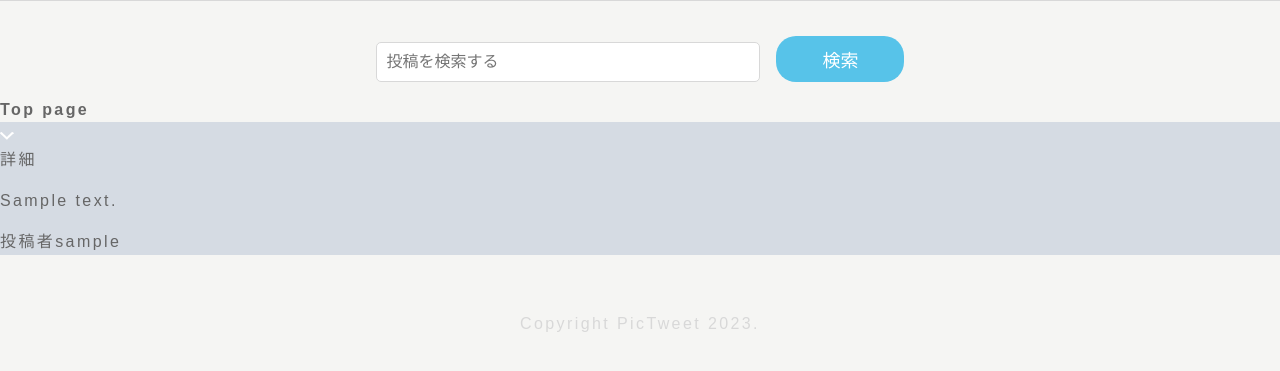
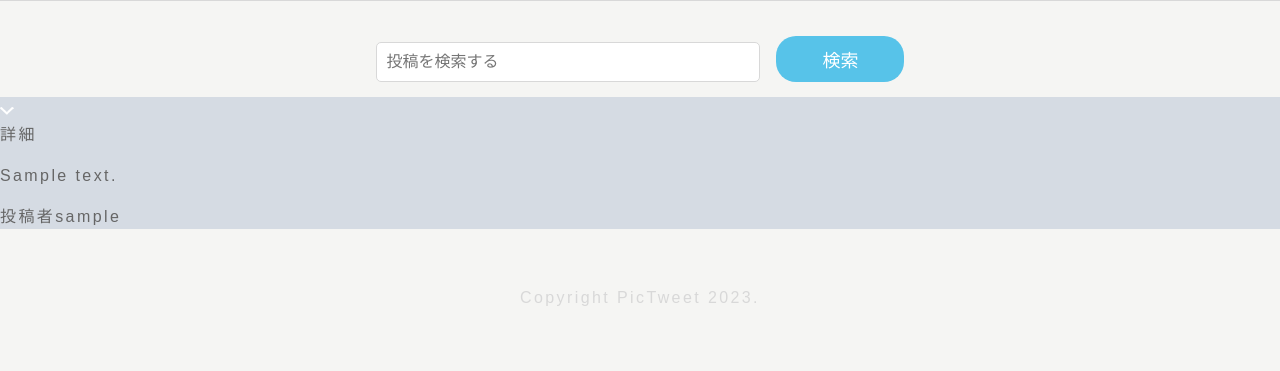
Before and after one commit to watataku11xx/pictweet, a Django app: page / in a window 1280 px wide. Shown: the part 61-432 px from the top of the page. Run offline with Django 4.2, Linux system fonts and the light colour scheme; tables that the repository leaves empty hold one stand-in row (values such as "Sample post"); grey boxes marked "Sample" are stand-in pictures.

Commit message:
トップページの見出しを削除

```diff
--- a/templates/tweets/index.html
+++ b/templates/tweets/index.html
@@ -5,5 +5,4 @@
   <input type="submit" class="search-btn" value="検索" />
 </form>
 
-<h1>Top page</h1>
 {% include 'tweets/_tweet_list.html' %} {% endblock content %}
```
